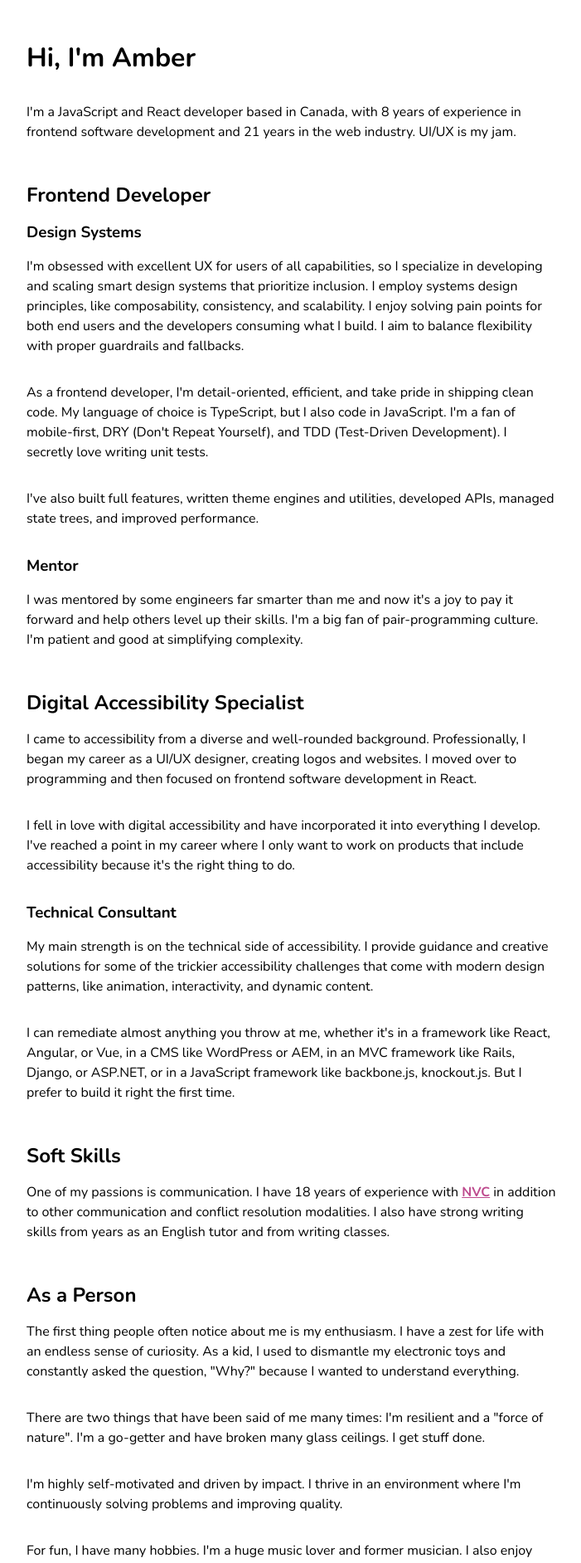
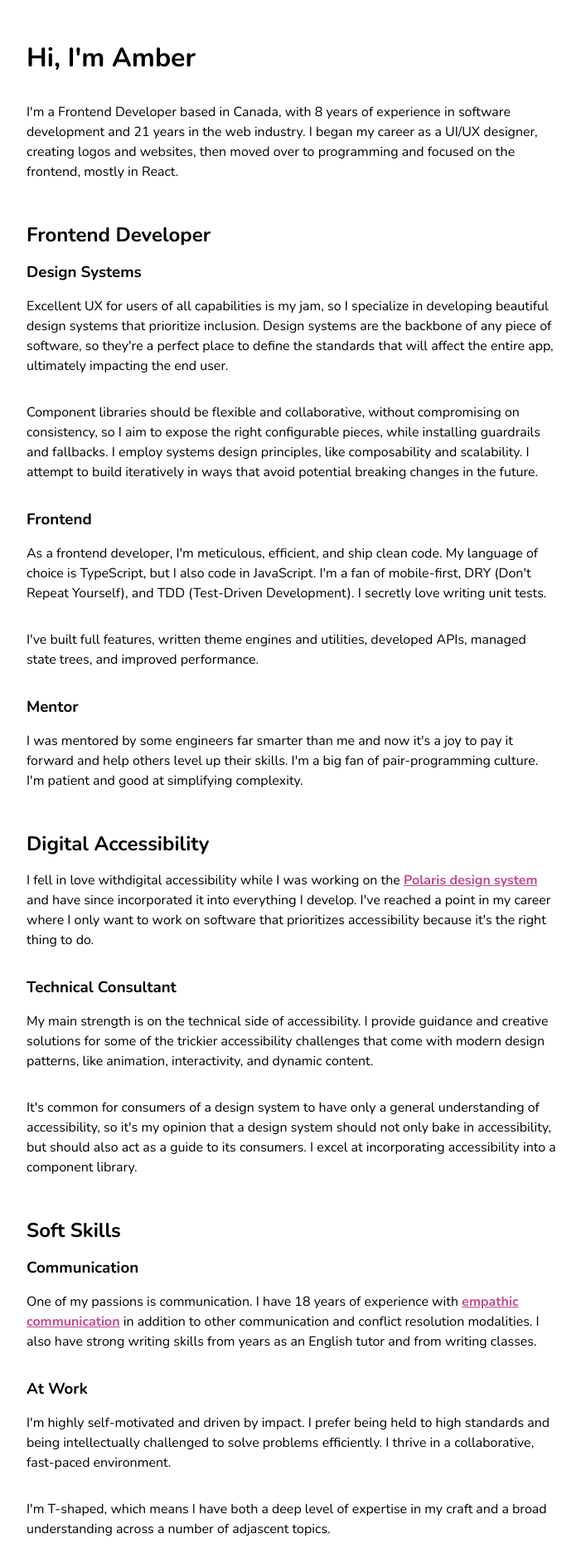
Before and after one commit to amberfrontend/website, a React (Create React App) app: page / in a window 1280 px wide. Shown: the part 160-2044 px from the top of the page at 83% size, without its empty margins (288-989 px from the left). Built offline with nearby package versions, Linux system fonts and the light colour scheme.

Commit message:
Some edits to about page

```diff
--- a/src/pages/About/About.tsx
+++ b/src/pages/About/About.tsx
@@ -20,37 +20,44 @@ export default function About() {
             <h1>Hi, I'm Amber</h1>
             <Block>
                 <p>
-                    I'm a <strong className="Opt">JavaScript</strong> and{" "}
-                    <strong className="Opt">React</strong> developer based in{" "}
+                    I'm a <strong className="Opt">Frontend Developer</strong> based in{" "}
                     <strong className="Opt">Canada</strong>, with
-                    {" "}{`${yearsSoftware}`}{" "}years of experience in frontend
+                    {" "}{`${yearsSoftware}`}{" "}years of experience in
                     software development and{" "}{`${yearsWeb}`}{" "}years in the
-                    web industry. UI/UX is my jam.
+                    web industry. I began my career as a UI/UX designer, creating logos and
+                    websites, then moved over to programming and focused on the
+                    frontend, mostly in{" "} <strong className="Opt">React</strong>.
                 </p>
             </Block>
             <Block>
                 <h2>Frontend Developer</h2>
                 <h3>Design Systems</h3>
                 <p>
-                    I'm obsessed with excellent UX for users of all
-                    capabilities, so I specialize in developing and scaling
-                    smart design systems that prioritize inclusion.
-                    I employ systems design principles, like
-                    composability, consistency, and scalability.
-                    I enjoy solving pain points for both end users and the
-                    developers consuming what I build. I aim to balance
-                    flexibility with proper guardrails and fallbacks.
+                    Excellent UX for users of all capabilities is my jam, so I
+                    specialize in developing beautiful design systems that
+                    prioritize inclusion. Design systems are the backbone of
+                    any piece of software, so they're a perfect place to define
+                    the standards that will affect the entire app, ultimately
+                    impacting the end user.
+                <p>
+                </p>
+                    Component libraries should be flexible and collaborative, without
+                    compromising on consistency, so I aim to expose the right
+                    configurable pieces, while installing guardrails and fallbacks.
+                    I employ systems design principles, like composability and
+                    scalability. I attempt to build iteratively in ways that avoid
+                    potential breaking changes in the future.
+                </p>
+                <h3>Frontend</h3>
+                <p>
+                    As a frontend developer, I'm meticulous, efficient, and
+                    ship clean code. My language of choice is TypeScript,
+                    but I also code in JavaScript. I'm a fan of mobile-first,
+                    DRY (Don't Repeat Yourself), and TDD (Test-Driven Development).
+                    I secretly love writing unit tests.
                 </p>
                 <p>
-                    As a frontend developer, I'm detail-oriented, efficient, and
-                    take pride in shipping clean code. My language of
-                    choice is TypeScript, but I also code in JavaScript.
-                    I'm a fan of mobile-first, DRY (Don't Repeat Yourself),
-                    and TDD (Test-Driven Development). I secretly love writing
-                    unit tests.
-                </p>
-                <p>
-                    I've also built full features, written theme engines and
+                    I've built full features, written theme engines and
                     utilities, developed APIs, managed state trees, and improved
                     performance.
                 </p>
@@ -63,19 +70,18 @@ export default function About() {
                 </p>
             </Block>
             <Block>
-                <h2>Digital Accessibility Specialist</h2>
-                <p>
-                    I came to <strong className="Opt">accessibility</strong>{" "}
-                    from a diverse and well-rounded background. Professionally,
-                    I began my career as a UI/UX designer, creating logos and
-                    websites. I moved over to programming and then focused on
-                    frontend software development in{" "}
-                    <strong className="Opt">React</strong>.
-                </p>
-                <p>I fell in love with digital accessibility and have incorporated
-                    it into everything I develop. I've reached a point in my career
-                    where I only want to work on products that include accessibility
-                    because it's the right thing to do.
+                <h2>Digital Accessibility</h2>
+                <p>I fell in love with
+                    <strong className="Opt">digital accessibility</strong>{" "} while I
+                    was working on the <Link
+                                href="https://polaris.shopify.com/"
+                                external
+                                type="BODY"
+                            >
+                                Polaris design system</Link> and have since
+                    incorporated it into everything I develop. I've reached a point
+                    in my career where I only want to work on software that
+                    prioritizes accessibility because it's the right thing to do.
                 </p>
                 <h3>Technical Consultant</h3>
                 <p>
@@ -86,43 +92,51 @@ export default function About() {
                     content.
                 </p>
                 <p>
-                    I can remediate almost anything you throw at me, whether
+                    It's common for consumers of a design system to
+                    have only a general understanding of accessibility, so it's
+                    my opinion that a design system should not only bake in
+                    accessibility, but should also act as a guide to its consumers.
+                    I excel at incorporating accessibility into a component library.
+                </p>
+                {/* <p>
+                    I can also remediate almost anything you throw at me, whether
                     it's in a framework like React, Angular, or Vue, in a CMS
                     like WordPress or AEM, in an MVC framework like Rails, Django,
                     or ASP.NET, or in a JavaScript framework like backbone.js, knockout.js.
                     But I prefer to build it right the first time.
-                </p>
+                </p> */}
             </Block>
             <Block>
                 <h2>Soft Skills</h2>
+                <h3>Communication</h3>
                 <p>
                     One of my passions is communication. I have {`${yearsNVC}`}{" "}
                     years of experience with{" "}
                     <Link href="https://www.cnvc.org/" external type="BODY">
-                        NVC
+                        empathic communication
                     </Link>{" "}
                     in addition to other communication and conflict resolution
                     modalities. I also have strong writing skills from years as
                     an English tutor and from writing classes.
                 </p>
-            </Block>
-            <Block>
-                <h2>As a Person</h2>
+                <h3>At Work</h3>
+                <p>
+                    I'm highly self-motivated and driven by impact. I prefer
+                    being held to high standards and being intellectually
+                    challenged to solve problems efficiently. I thrive in a
+                    collaborative, fast-paced environment.
+                </p>
+                <p>I'm T-shaped, which means I have both a deep level of
+                    expertise in my craft and a broad understanding across a
+                    number of adjascent topics.
+                </p>
+                <h3>As a Person</h3>
                 <p>
                     The first thing people often notice about me is my
                     enthusiasm. I have a zest for life with an endless sense of
                     curiosity. As a kid, I used to dismantle my electronic toys
                     and constantly asked the question, "Why?" because I wanted
-                    to understand everything.
-                </p>
-                <p>There are two things that have been said of me many times:
-                    I'm resilient and a "force of nature". I'm a go-getter
-                    and have broken many glass ceilings. I get stuff done.
-                </p>
-                <p>
-                    I'm highly self-motivated and driven by impact. I thrive in
-                    an environment where I'm continuously solving problems and
-                    improving quality.
+                    to understand everything. That hasn't changed much.
                 </p>
                 <p>
                     For fun, I have many hobbies. I'm a huge music lover and former
```
